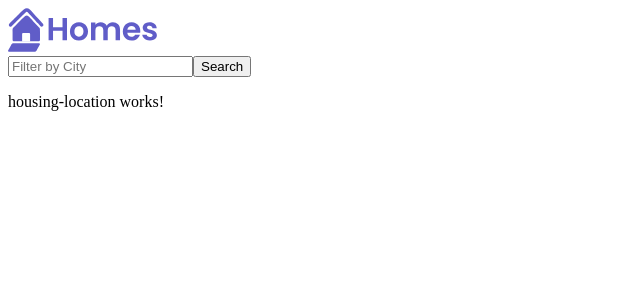
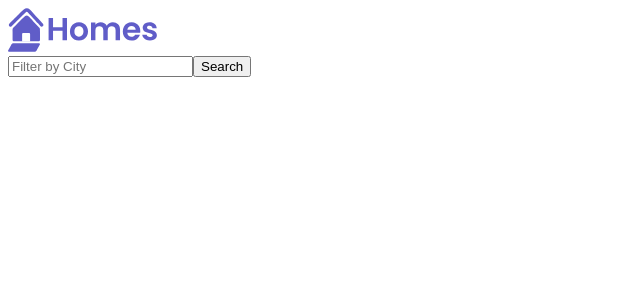
Before and after one commit to ahmednule/day-1-0f-30-of-angular, an Angular app: page / in a window 1280 px wide. Shown: the top 300 px of the page, without its empty margins (0-640 px from the left). Built offline with nearby package versions, Linux system fonts and the light colour scheme.

Commit message:
feture: created thesctructure of the home componenet which will be showin the images of the houses with the required details

```diff
--- a/src/app/home/home.component.ts
+++ b/src/app/home/home.component.ts
@@ -5,7 +5,7 @@
 @Component({
   selector: 'app-home',
   standalone: true,
-  imports: [CommonModule, HousingLocationComponent],
+  imports: [CommonModule],
   template: `
 <section class="first-section">
   <form>
@@ -14,10 +14,9 @@
   </form>
 </section>
 <section class="second-section">
-  <app-housing-location></app-housing-location>
 </section>
   `,
-  styleUrls: ['./home.component.css',]
+  styleUrls: ['./home.component.css']
 })
 export class HomeComponent {
 
--- a/src/app/housing-location/housing-location.component.ts
+++ b/src/app/housing-location/housing-location.component.ts
@@ -1,17 +1,21 @@
-import { Component } from '@angular/core';
+import { Component, Input } from '@angular/core';
 import { CommonModule } from '@angular/common';
+import { HousingLocation } from '../housing-location';
 
 @Component({
   selector: 'app-housing-location',
   standalone: true,
   imports: [CommonModule],
   template: `
-    <p>
-      housing-location works!
-    </p>
+  <section>
+    <img class="listing-photo" src="{{housingLocation.photo}}" alt="Exterior of {{housingLocation.name}}">
+    <h2 class="listing-heading">{{housingLocation.name}}</h2>
+    <p class="listing-location">{{housingLocation.city}}, {{housingLocation.state}}</p>
+  </section>
   `,
   styleUrls: ['./housing-location.component.css']
 })
 export class HousingLocationComponent {
+  @Input() housingLocation!:HousingLocation
 
 }
```
